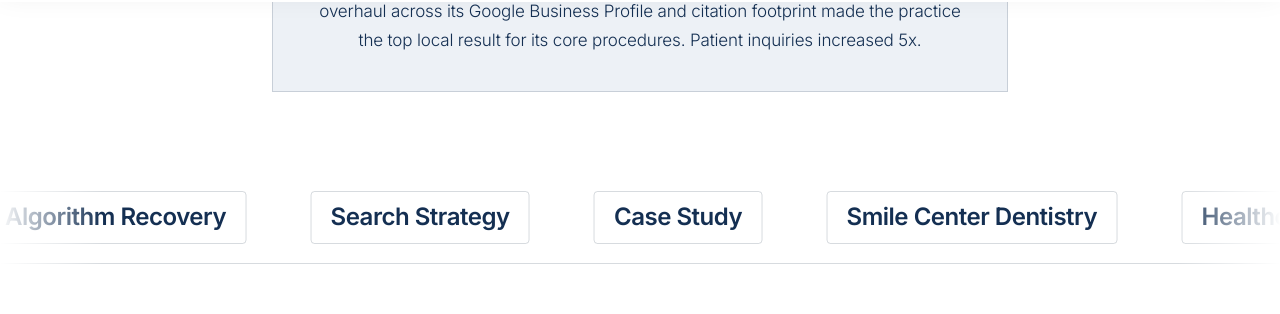
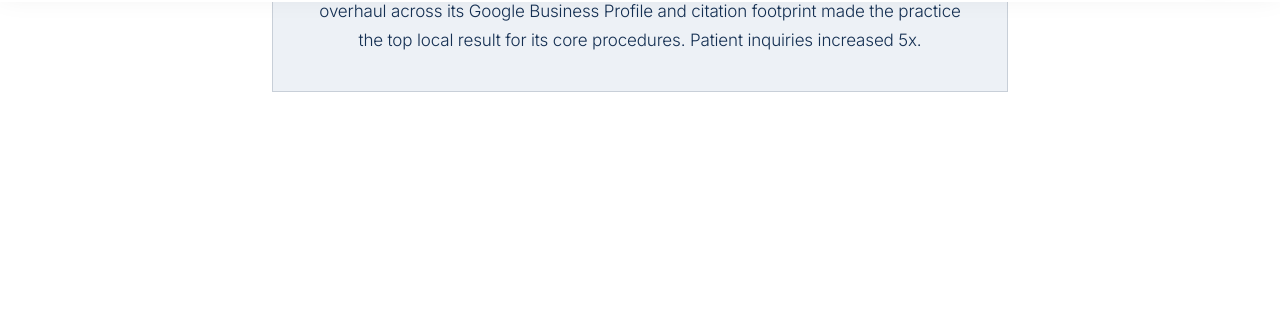
Before and after one commit to banmart/gobiya-07082026, a Next.js app: page /work/smile-center-dentistry in a window 1280 px wide. Shown: the part 798-1112 px from the top of the page. Built offline with nearby package versions, Linux system fonts and the light colour scheme; a web font is replaced by a local one.

Commit message:
style: remove topic marquee from article and case study pages

```diff
--- a/components/ArticleTemplate.js
+++ b/components/ArticleTemplate.js
@@ -1,5 +1,4 @@
 import Breadcrumbs from './Breadcrumbs';
-import TopicMarquee from './TopicMarquee';
 
 function slugifyHeading(text) {
   return text.toLowerCase().replace(/[^a-z0-9]+/g, '-').replace(/(^-|-$)/g, '');
@@ -62,8 +61,6 @@ export default function ArticleTemplate({ article }) {
           <p dangerouslySetInnerHTML={{ __html: article.answer }} />
         </div>
       </section>
-      <TopicMarquee topics={[article.title, article.category, "SEO Insights", "Algorithm Updates", "Digital Strategy"]} />
-
 
       {/* ══════════ Body ══════════ */}
       <section className="section" id="body">
--- a/components/CaseStudyTemplate.js
+++ b/components/CaseStudyTemplate.js
@@ -1,5 +1,4 @@
 import Image from 'next/image';
-import TopicMarquee from './TopicMarquee';
 
 export default function CaseStudyTemplate({ cs }) {
   const schema = {
@@ -47,8 +46,6 @@ export default function CaseStudyTemplate({ cs }) {
           <p>{cs.study.answer}</p>
         </div>
       </section>
-      <TopicMarquee topics={[cs.client, cs.tag, "Algorithm Recovery", "Search Strategy", "Case Study"]} />
-
 
       {/* ══════════ Product screencast ══════════ */}
       {cs.media?.video && (
```
